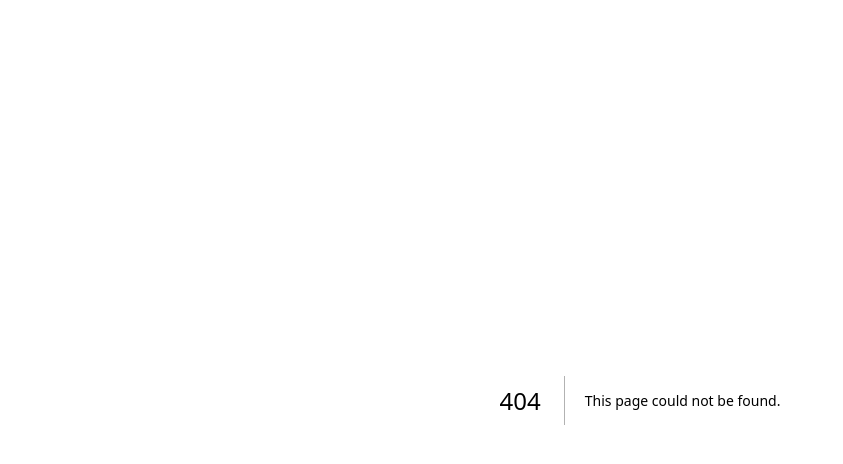
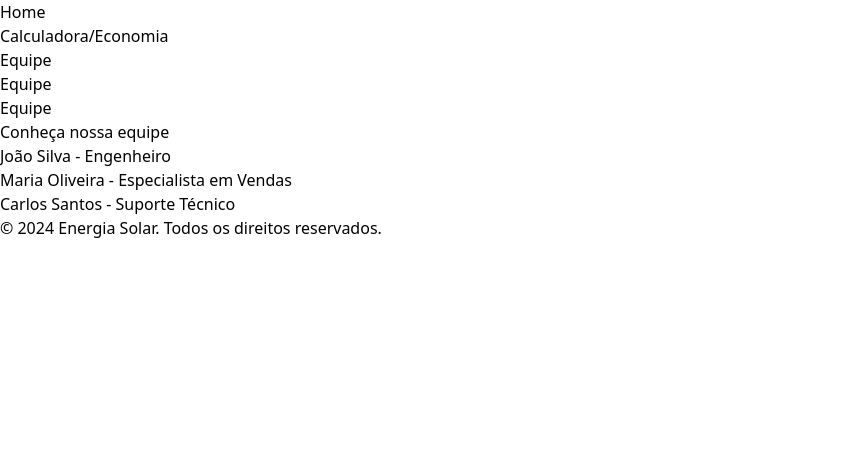
Before and after one commit to OscarAriasNeto/ecosolaris-gs, a Next.js app: page /login in a window 1280 px wide. Before the commit this address had no page. Shown: the top 464 px of the page, without its empty margins (0-843 px from the left). Built offline with nearby package versions, Linux system fonts and the light colour scheme.

Commit message:
Criando Login/Register

```diff
--- a/src/app/layout.tsx
+++ b/src/app/layout.tsx
@@ -1,5 +1,7 @@
 import type { Metadata } from "next";
 import "./globals.css";
+import Header from "@/components/Header/Header";
+import Footer from "@/components/Footer/Footer";
 
 export const metadata: Metadata = {
   title: "Ecosolaris",
@@ -14,7 +16,9 @@ export default function RootLayout({
   return (
     <html lang="pt-br">
       <body>
+        <Header />
         {children}
+        <Footer />
       </body>
     </html>
   );
--- /dev/null
+++ b/src/app/login/page.tsx
@@ -0,0 +1,16 @@
+import React from 'react';
+
+const Login: React.FC = () => {
+    return(
+  <section>
+    <h1>Conheça nossa equipe</h1>
+    <ul>
+      <li>João Silva - Engenheiro</li>
+      <li>Maria Oliveira - Especialista em Vendas</li>
+      <li>Carlos Santos - Suporte Técnico</li>
+    </ul>
+  </section>
+);
+}
+
+export default Login;
--- a/src/components/Header/Header.tsx
+++ b/src/components/Header/Header.tsx
@@ -7,9 +7,10 @@ const Header: React.FC = () => {
     <nav>
       <ul>
         <li><Link href="/">Home</Link></li>
-        <li><Link href="/products">Produtos</Link></li>
         <li><Link href="/calculator">Calculadora/Economia</Link></li>
         <li><Link href="/team">Equipe</Link></li>
+        <li><Link href="/register">Equipe</Link></li>
+        <li><Link href="/login">Equipe</Link></li>
       </ul>
     </nav>
   </header>
```
Also changed, not shown: src/app/calculator/page.tsx (+6 -6 lines), src/app/register/page.tsx (added, +16 -0 lines).
